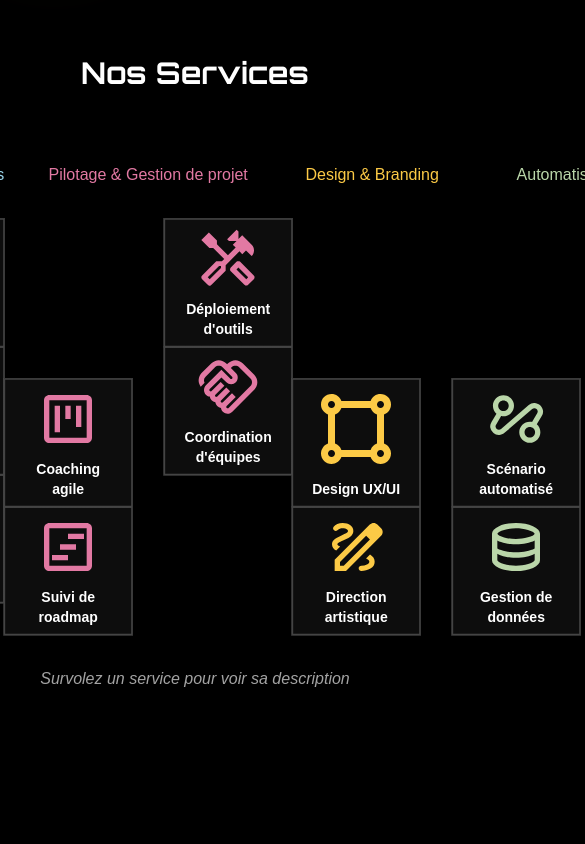
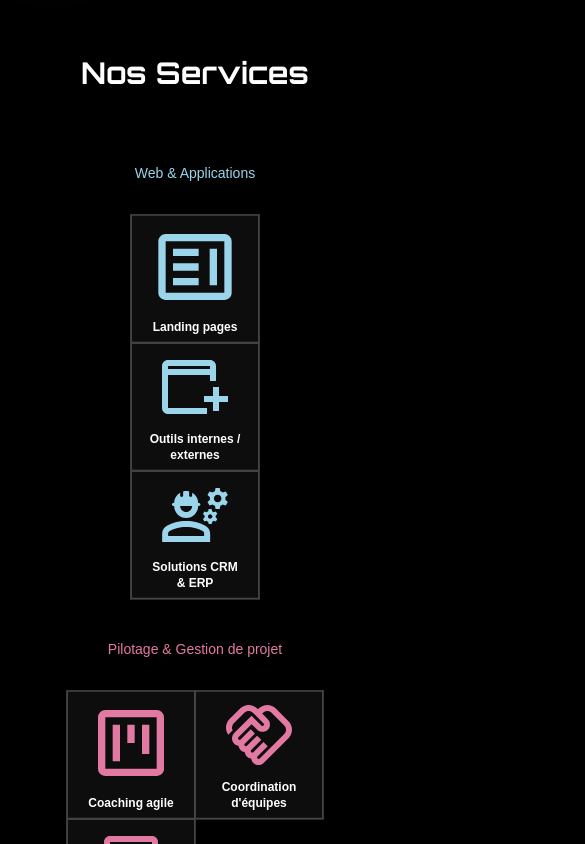
Before and after one commit to Agency-Titanium-Labs/selenium-website, a Next.js app: page / in a window 390 px wide. Shown: the part 3380-4224 px from the top of the page, 585 px wide, since content can reach past the window. Built offline with nearby package versions, Linux system fonts and the light colour scheme.

Commit message:
responsive just for not breaking layout in services section

```diff
--- a/app/components/services-section.tsx
+++ b/app/components/services-section.tsx
@@ -312,7 +312,7 @@ export default function ServicesSection() {
 
   return (
     <section className="relative flex flex-col items-center gap-8 px-4 py-16 md:py-24">
-      <h2 className="text-3xl font-bold mb-8 text-center">Nos Services</h2>
+      <h2 className="text-3xl font-bold text-center">Nos Services</h2>
       <div className="hidden">
         <div className="text-1"></div>
         <div className="text-2"></div>
@@ -335,17 +335,17 @@ export default function ServicesSection() {
         <div className="group-hover:via-3 group-hover:to-3-dark"></div>
         <div className="group-hover:via-4 group-hover:to-4-dark"></div>
       </div>
-      <div className="flex">
+      <div className="flex justify-center flex-wrap">
         {services.map((service, index) => (
           <div
             key={service.category}
-            className={`flex flex-col gap-8 shrink-0 pt-2 text-${
+            className={`flex flex-col gap-8 shrink-0 pt-2 mt-8 text-${
               index + 1
             } hover:bg-${
               index + 1
             }/15 transition-colors duration-300 ease-in-out`}
           >
-            <h3 className="font-outfit! text-center w-max place-self-center">
+            <h3 className="text-sm xl:text-base font-outfit! text-center w-max place-self-center">
               {service.category}
             </h3>
             <ul className="flex flex-col flex-wrap place-content-end max-h-[30rem]">
@@ -353,7 +353,7 @@ export default function ServicesSection() {
                 (service.list.length - 1) % 3 === 0 ||
                 ((service.list.length - 2) % 3 === 0 &&
                   index + 1 > service.list.length / 2)) && (
-                <div className="w-40 h-40"></div>
+                <div className="w-32 xl:w-40 h-32 xl:h-40 max-md:hidden"></div>
               )}
               {service.list.map((item) => (
                 <li
@@ -389,7 +389,7 @@ export default function ServicesSection() {
                     }
                   ></div>
                   {item.icon}
-                  <h4 className="font-outfit! text-center text-grey-lightest text-sm font-bold">
+                  <h4 className="font-outfit! text-center text-grey-lightest text-xs xl:text-sm font-bold">
                     {item.name}
                   </h4>
                 </li>
```
